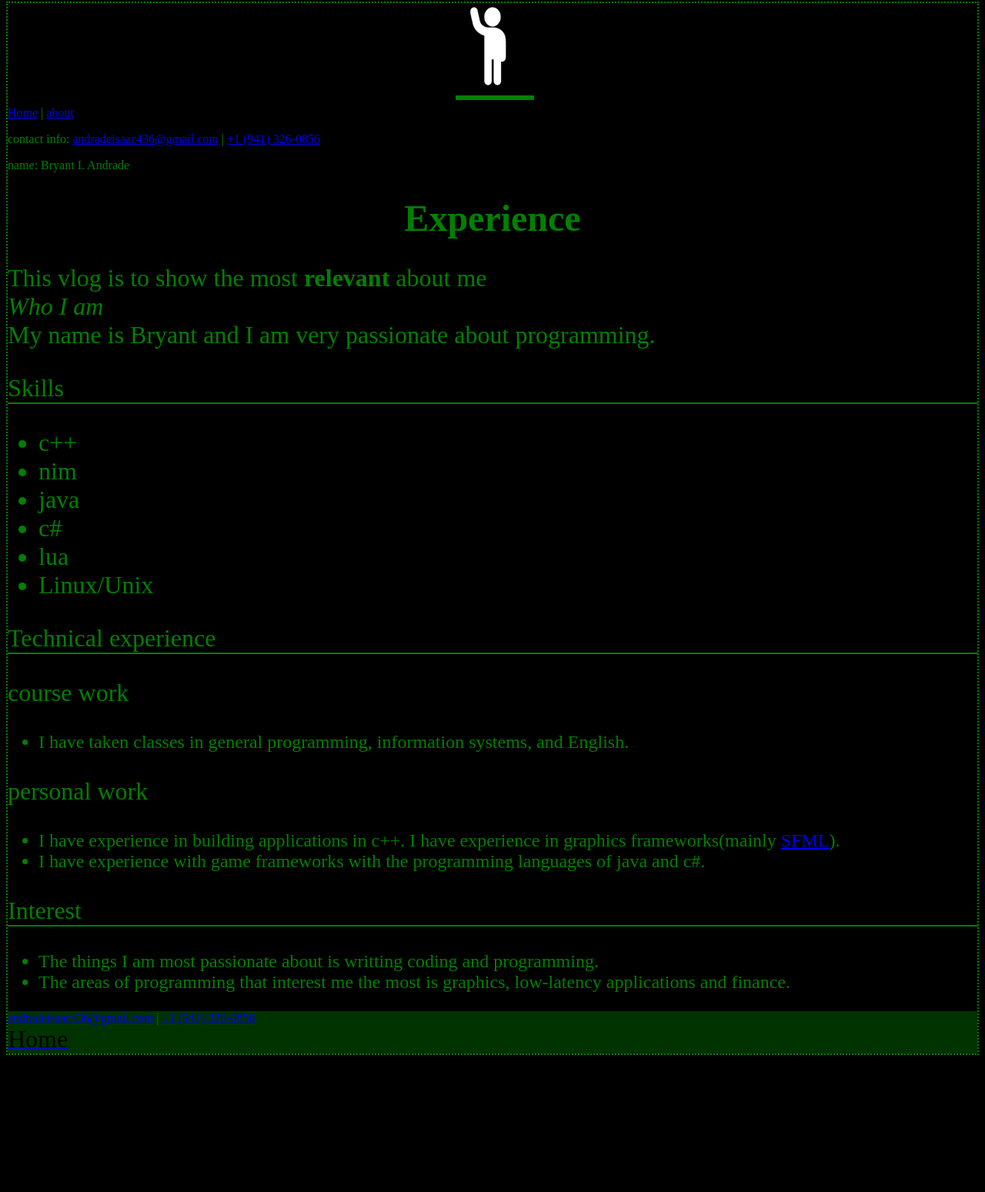
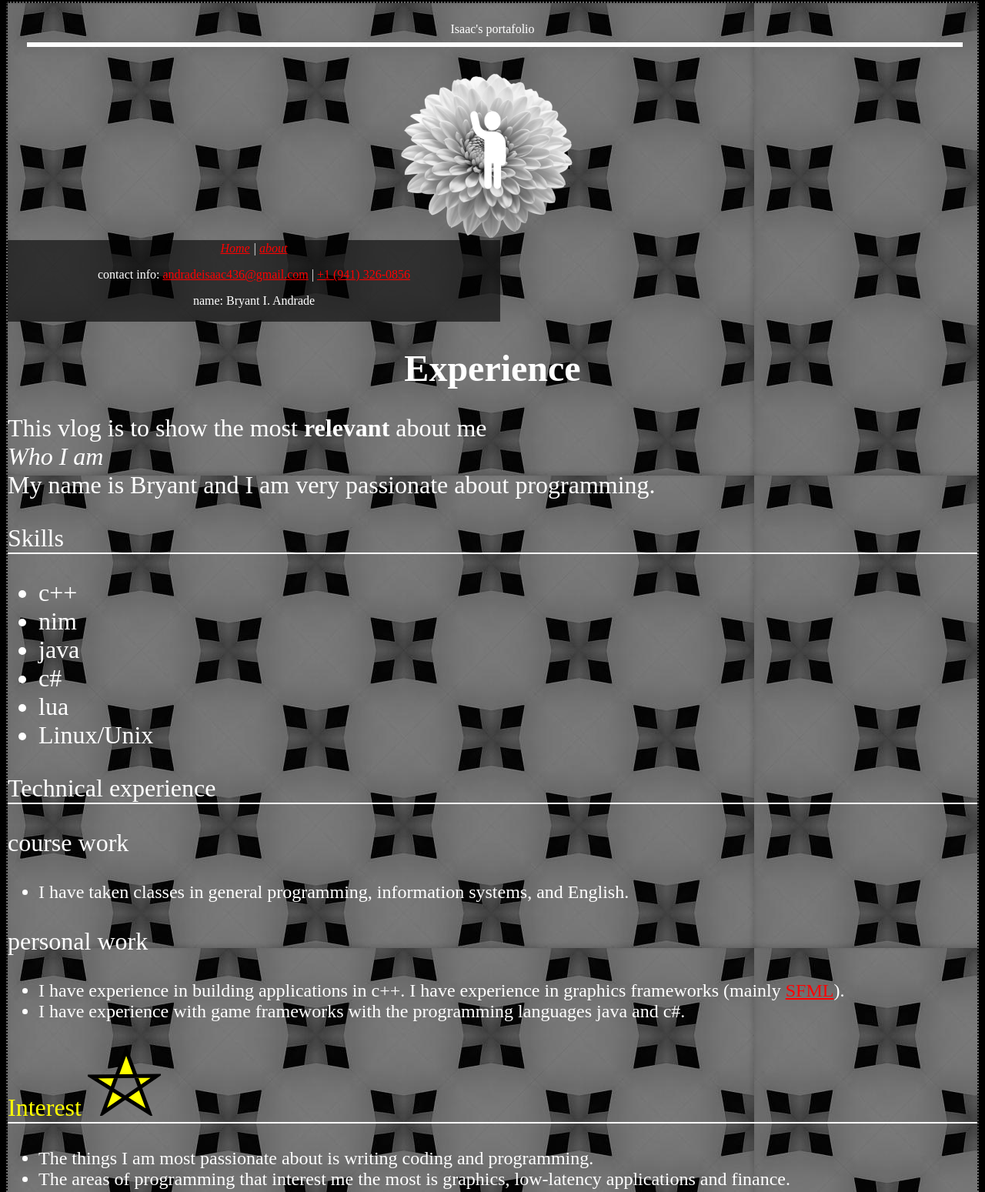
Before and after one commit to Draaade/Portafolio, a plain HTML site: page src/index.html in a window 1280 px wide. Shown: the part 6-1555 px from the top of the page at 77% size. Before the commit the page ends 1385 px from the top, so only its background shows below. Drawn offline with Linux system fonts and the light colour scheme.

Commit message:
added css stylesheet

```diff
--- /dev/null
+++ b/src/about.css
@@ -0,0 +1,35 @@
+.page {
+  background-color: rgba(0, 0, 0, 1);
+}
+
+/* changes all the link colors in the whole page */
+a:link {
+  color: red;
+}
+
+a:visited {
+  color: red;
+}
+
+#contacts {
+  border: 2px dotted black;
+  background-color: rgba(255, 254, 254, 1);
+  width:35%;
+}
+
+#more-info {
+  background-color: rgba(0, 0, 0, 0.6);
+}
+
+.general-info {
+  font-style: italic;
+}
+
+.section-title {
+  text-align: center;
+  font-size: 7rem;
+}
+
+.general-info {
+  font-size: 3rem;
+}
--- /dev/null
+++ b/src/index.css
@@ -0,0 +1,111 @@
+/* refers to the html with trasparent background*/
+.page {
+  background-color: rgba(0, 0, 0, 1);
+}
+
+/* changes all the link colors in the whole page */
+a:link {
+  color: red;
+}
+
+a:visited {
+  color: red;
+}
+
+
+#main {
+  font-style:italic;
+}
+
+#contact-wrapper {
+  background-color: rgba(0, 0, 0, 0.6);
+  width:50%;
+  text-align:center;
+  padding: 2px 5px;
+}
+
+#more-info {
+  background-color: rgba(0, 0, 0, 0.6);
+}
+
+.body {
+  color: white;
+  border: 2px dotted black;
+  padding: 0;
+  background-image: url("images/shapes-repeating.jpg");
+}
+
+.header {
+  height: 258px;
+  padding: 2%;
+  background-repeat: no-repeat;
+  background-position: center;
+  position: relative;
+  text-align: center;
+}
+
+.wrapper {
+  display: grid;
+  background-repeat: no-repeat;
+  background-position: center;
+  background-image: url("images/flower1.png");
+  place-items: center;
+  width: 100%;
+  height:256px;
+}
+
+.hello-icon {
+  background-color: transparent;
+  width: 6rem;
+  height: 7rem;
+}
+
+.divider {
+  width: 100%;
+  border: 3px solid white;
+}
+
+.section-title {
+  color: white;
+  text-align: center;
+  background-color: transparent;
+  font-size: 3rem;
+}
+
+.text-large {
+  font-size: 2rem;
+}
+
+#interest {
+  color:yellow;
+}
+
+.section-header {
+  border-bottom: 2px solid white;
+  font-size: 2rem;
+}
+
+.list-large {
+  font-size: 2rem;
+}
+
+.list-medium {
+  font-size: 1.5rem;
+}
+
+.star polygon {
+  fill: yellow;
+  stroke: black;
+  stroke-width: 5;
+  fill-rule: evenodd;
+}
+
+/* turns the background of the footer a transparent black color */
+.footer {
+  background-color: rgba(0, 0, 0, 0.2);
+}
+
+.footer-home {
+  color: white;
+  font-size: 2rem;
+}
--- a/src/index.html
+++ b/src/index.html
@@ -1,5 +1,5 @@
 <!DOCTYPE html>
-<html style="background-color:rgba(0,0,0,1)">
+<html class="page">
 <head>
   <title>Portafolio</title>
   <meta charset="utf-8">
@@ -7,40 +7,47 @@
   <meta name="portafolio" content="a portafolio to show my experience">
   <meta name="description" content="a simple portafolio page">
   <meta name="viewport" content="width=device-width, initial-scale=1.0">
+ <!-- check css file for comments -->
+  <link rel="stylesheet" href="index.css">
 </head>
- <body style="color:green
-	 ;border:2px dotted green
-	 ;padding:0 0 auto 0">
-   <header>
-     <div style="justify-content:center; align-items:center; display:grid; place-items:center; width:100%">
-       <img src="images/person-waving-icon1.png" alt="Hello" style="background-color: transparent; width:6rem; height:7rem;">
-       <hr style="width:100%;border:3px solid green;">
-     </div>
-   <nav id="main">
+
+<body class="body">
+
+  <header class="header">
+    Isaac's portafolio
+    <hr class="divider">
+      <div class="wrapper">
+        <a href="#interest">
+          <img src="images/person-waving-icon1.png" alt="Hello" class="hello-icon">
+        </a>
+      </div> <!-- close wrapper -->
+  </header>
+
+  <div id="contact-wrapper">
+  <nav id="main" class="nav">
     <a href="index.html">Home</a> |
     <a href="about.html">about</a><br>
-     <p>contact info:
+  </nav>
+    <p>
+      contact info:
       <a href="mailto:andradeisaac436@gmail.com">andradeisaac436@gmail.com</a> |
-       <a href="tel:19413260856"> +1 (941) 326-0856</a><br>
+      <a href="tel:19413260856"> +1 (941) 326-0856</a>
     </p>
   <p>
     name: Bryant I. Andrade
   </p>
-   </nav>
-   </header>
-  <h1 style="color:green
-	  ;text-align:center
-	  ;background-color:transparent
-	  ;font-size:3rem" id="main">Experience</h1>
-  <p style="font-size:2rem">
+  </div> <!-- close wrapper -->
+
+  <h1 class="section-title">Experience</h1>
+
+  <p class="text-large">
     This vlog is to show the most <b>relevant</b> about me<br>
-    <i>Who I am</i> <br>
+    <i>Who I am</i><br>
     My name is Bryant and I am very passionate about programming.
   </p>
-  <p style="border-bottom:2px solid green;font-size:2rem">
-    Skills
-  </p>
-  <ul style="font-size:2rem">
+
+  <p class="section-header">Skills</p>
+  <ul class="list-large">
     <li>c++</li>
     <li>nim</li>
     <li>java</li>
@@ -48,42 +55,48 @@
     <li>lua</li>
     <li>Linux/Unix</li>
   </ul>
-  <p style="border-bottom:2px solid green;font-size:2rem">
-    Technical experience
-  </p>
-    <p style="font-size:2rem">
-    course work
-    </p>
-    <ul style="font-size:1.5rem">
-      <li>I have taken classes in general programming, information systems, and English.
+
+  <p class="section-header">Technical experience</p>
+
+  <p class="text-large">course work</p>
+  <ul class="list-medium">
+    <li>
+      I have taken classes in general programming, information systems, and English.
     </li>
   </ul>
-    <p style="font-size:2rem">
-    personal work
-    </p>
-    <ul style="font-size:1.5rem">
-      <li>I have experience in building applications in c++. I have experience in graphics frameworks(mainly <a href="https://www.sfml-dev.org/">SFML</a>).
+
+  <p class="text-large">personal work</p>
+  <ul class="list-medium">
+    <li>
+      I have experience in building applications in c++. I have experience in graphics frameworks
+      (mainly <a href="https://www.sfml-dev.org/">SFML</a>).
     </li>
-      <li>I have experience with game frameworks with the programming languages of java
-      and c#.
+    <li>
+      I have experience with game frameworks with the programming languages java and c#.
     </li>
   </ul>
-  <p style="border-bottom:2px solid green;font-size:2rem">
+
+  <p id="interest" class="section-header interest">
     Interest
+    <svg width="95" height="90" class="star">
+      <polygon points="50,5 20,86 90,38 5,39 80,86" />
+    </svg>
   </p>
-    <ul style="font-size:1.5rem">
+
+  <ul class="list-medium">
     <li>
-        The things I am most passionate about is writting coding and programming.
+      The things I am most passionate about is writing coding and programming.
     </li>
     <li>
       The areas of programming that interest me the most is graphics, low-latency applications and finance.
     </li>
   </ul>
-  <footer style="background-color:rgba(0,255,0,0.2)">
-    <a href="mailto:andradeisaac436@gmail.com">andradeisaac436@gmail.com</a>
-|   <a href="tel:19413260856"> +1 (941) 326-0856</a><br>
-  <a href="#main"> <span style="color:black; font-size:2rem">Home</span></a>
-  <br>
+
+  <footer id="contacts" class="footer">
+    <a href="mailto:andradeisaac436@gmail.com">andradeisaac436@gmail.com</a> |
+    <a href="tel:19413260856"> +1 (941) 326-0856</a><br>
+    <span id="more-info"> For more info please contact me.</span>
+    <a href="#main" class="footer-home">Home</a>
   </footer>
 </body>
 </html>
```
Also changed, not shown: src/about.html (+8 -12 lines), src/images/flower.png (added), src/images/flower1.png (added), src/images/shapes-repeating.jpg (added). Lines whose indentation alone changed are shown as unchanged.
